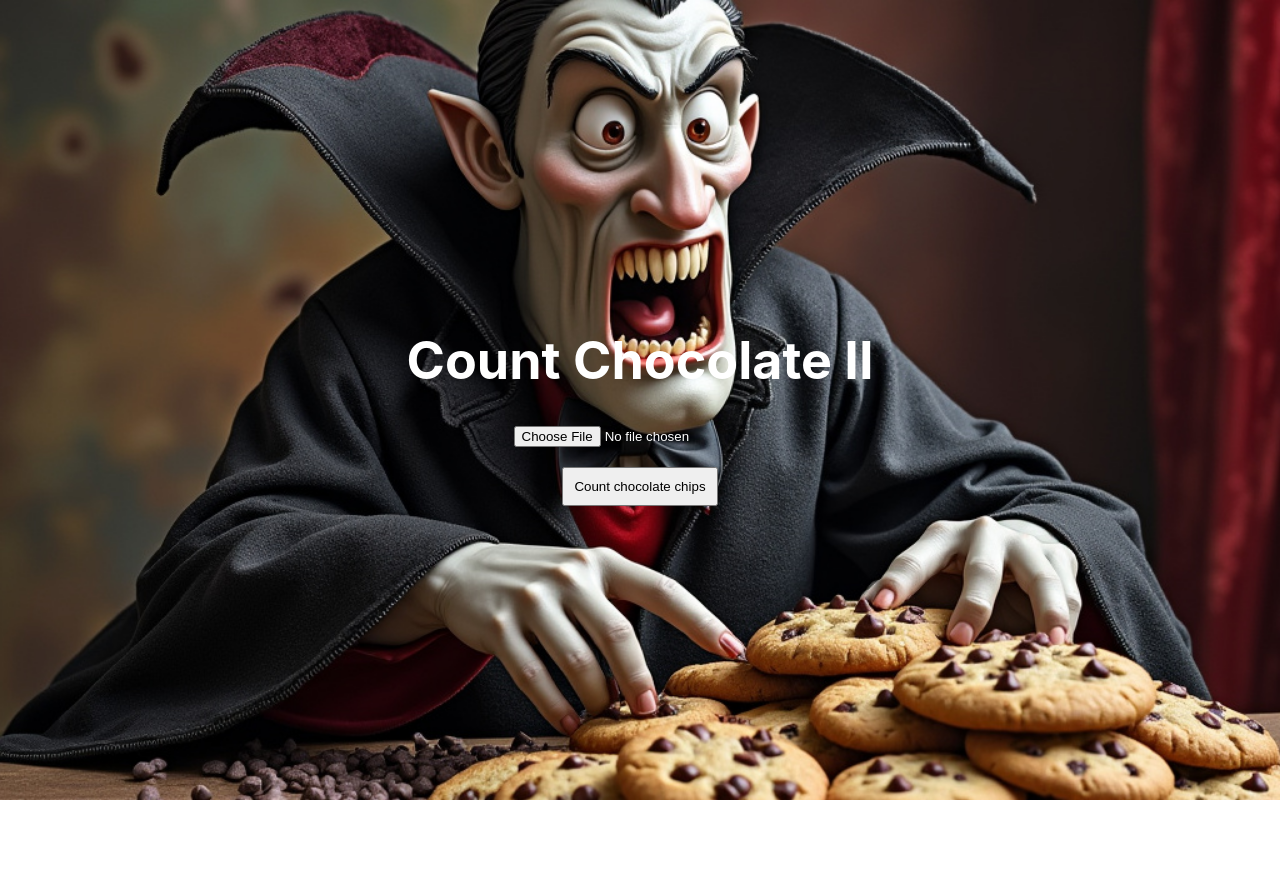
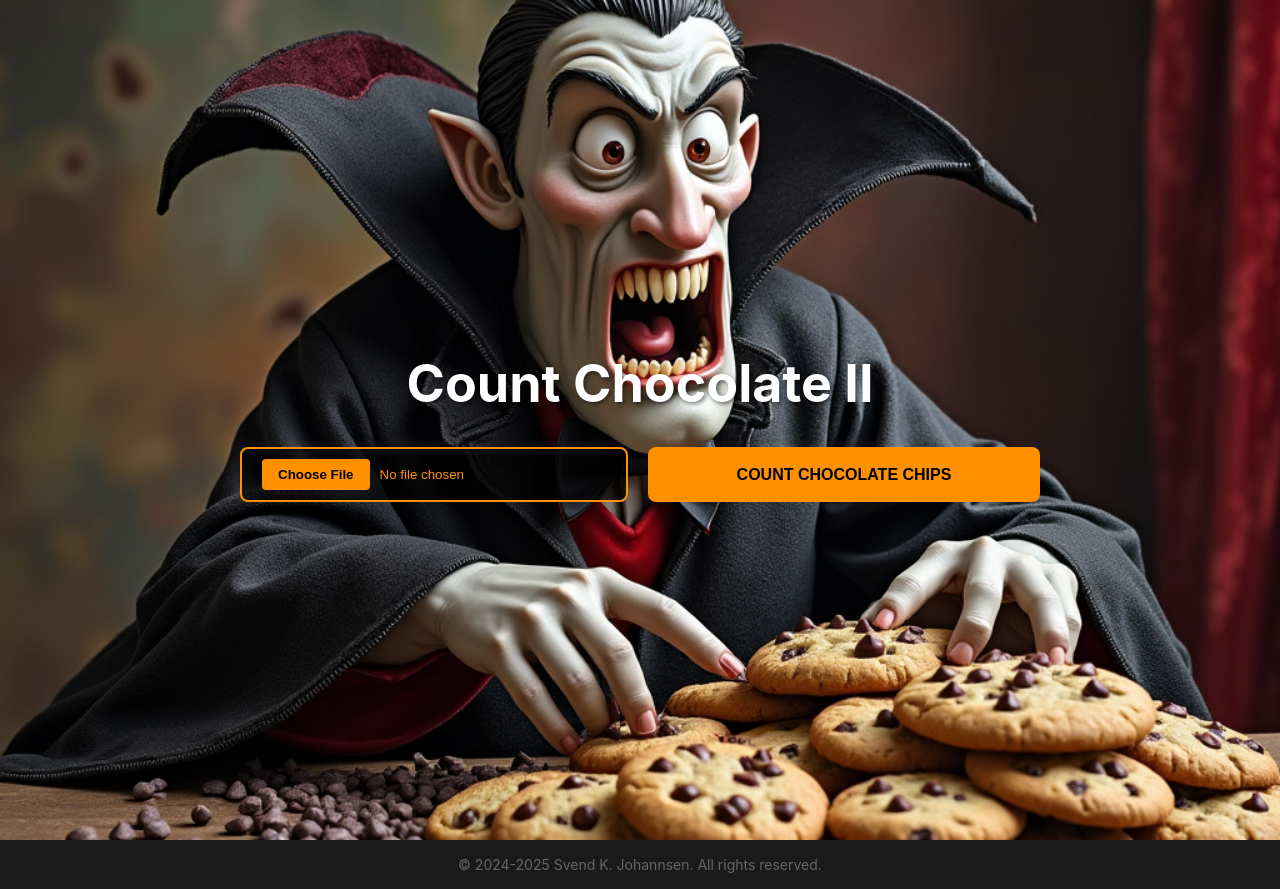
Before and after one commit to svendjo/c6-www, a React (Create React App) app: page / in a window 1280 px wide. Before the commit the page ends 800 px from the top, so only its background shows below. Built offline with nearby package versions, Linux system fonts and the light colour scheme.

Commit message:
Use classification model. Updated design.

```diff
--- a/src/App.css
+++ b/src/App.css
@@ -1,16 +1,5 @@
 .App {
   text-align: center;
-}
-
-.App-logo {
-  height: 40vmin;
-  pointer-events: none;
-}
-
-@media (prefers-reduced-motion: no-preference) {
-  .App-logo {
-    animation: App-logo-spin infinite 20s linear;
-  }
 }
 
 .App-header {
@@ -25,17 +14,122 @@
   justify-content: center;
   font-size: calc(10px + 2vmin);
   color: white;
+  padding: 20px;
 }
 
-.App-link {
-  color: #61dafb;
+.footer {
+  background-color: #1a1a1a;
+  color: #666666;
+  padding: 1rem;
+  text-align: center;
+  font-size: 0.875rem;
+  margin-top: auto;
 }
 
-@keyframes App-logo-spin {
-  from {
-    transform: rotate(0deg);
-  }
-  to {
-    transform: rotate(360deg);
-  }
+h1 {
+  text-shadow: 2px 2px 4px rgba(0, 0, 0, 0.5);
+  margin-bottom: 2rem;
 }
+
+/* Controls container for side-by-side layout */
+.controls-container {
+  display: flex;
+  gap: 20px;
+  width: 100%;
+  max-width: 800px;
+  padding: 0 20px;
+  margin-bottom: 20px;
+  justify-content: center;
+  flex-wrap: wrap;
+}
+
+/* Custom file input styling */
+input[type="file"] {
+  background: rgba(0, 0, 0, 0.7);
+  color: #ff9100;
+  padding: 10px 20px;
+  border: 2px solid #ff9100;
+  border-radius: 8px;
+  cursor: pointer;
+  flex: 1;
+  min-width: 200px;
+  max-width: 400px;
+}
+
+input[type="file"]::-webkit-file-upload-button {
+  background: #ff9100;
+  color: black;
+  padding: 8px 16px;
+  border: none;
+  border-radius: 4px;
+  cursor: pointer;
+  margin-right: 10px;
+  font-weight: bold;
+}
+
+/* Button styling */
+button {
+  background: #ff9100;
+  color: black;
+  padding: 12px 24px;
+  border: none;
+  border-radius: 8px;
+  font-weight: bold;
+  cursor: pointer;
+  transition: all 0.3s ease;
+  text-transform: uppercase;
+  font-size: 1rem;
+  flex: 1;
+  min-width: 200px;
+  max-width: 400px;
+}
+
+button:hover {
+  background: #ff6d00;
+  transform: scale(1.05);
+  box-shadow: 0 0 15px rgba(255, 145, 0, 0.5);
+}
+
+/* Image container */
+.image-container {
+  margin: 1rem 0;
+  background: rgba(0, 0, 0, 0.7);
+  padding: 10px;
+  border-radius: 8px;
+  border: 2px solid #ff9100;
+  width: 80%;
+  max-width: 800px;
+}
+
+.image {
+  max-width: 100%;
+  max-height: 300px;
+  border-radius: 4px;
+  display: block;
+  margin: 0 auto;
+}
+
+/* Result bubble container */
+.result-bubble-container {
+  width: 100%;
+  display: flex;
+  justify-content: center;
+  margin-bottom: 2rem;
+}
+
+/* Result bubble */
+.result-bubble {
+  background-color: rgba(0, 0, 0, 0.8);
+  color: #ff9100;
+  padding: 20px;
+  border-radius: 15px;
+  max-width: 300px;
+  border: 2px solid #ff9100;
+  box-shadow: 0 0 15px rgba(255, 145, 0, 0.3);
+}
+
+.result-bubble-text {
+  font-size: 18px;
+  margin: 0;
+  font-weight: bold;
+}
--- a/src/App.js
+++ b/src/App.js
@@ -1,9 +1,20 @@
 import React, { useState } from 'react';
 import './App.css';
 
+const ResultBubble = ({ text }) => {
+  return (
+    <div className="result-bubble-container">
+      <div className="result-bubble">
+        <p className="result-bubble-text">{text}</p>
+      </div>
+    </div>
+  );
+};
+
 function App() {
   const [image, setImage] = useState(null);
-  const [prediction, setPrediction] = useState(null);
+  const [result, setResult] = useState(null);
+  const [resultText, setResultText] = useState(null);
 
   const handleImageUpload = (e) => {
     const file = e.target.files[0];
@@ -24,7 +35,6 @@ function App() {
     formData.append('file', blob, 'image.jpg');
 
     try {
-      // curl -X POST https://22y7kxtymk.us-west-2.awsapprunner.com/predict -F 'file=@/Users/svend/Coursera/tensorflow-1-public/C6/prediction.jpg'
       const response = await fetch('https://22y7kxtymk.us-west-2.awsapprunner.com/predict', {
         method: 'POST',
         body: formData,
@@ -35,10 +45,12 @@ function App() {
       }
 
       const data = await response.json();
-      setPrediction(data.prediction); // Assuming the API returns a prediction in a 'prediction' field
+      setResult(data.prediction);
+      setResultText(data.prediction_text);
     } catch (error) {
       console.error('Error:', error);
-      setPrediction('Error in prediction');
+      setResult(0);
+      setResultText('The count regretfully cannot be made at this time');
     }
   };
 
@@ -54,25 +66,39 @@ function App() {
     return new Blob([u8arr], { type: mime });
   }
 
+  const getPredictionMessage = () => {
+    if (!result || !resultText) return null;
+
+    if (resultText === "Cookie") {
+      return `There are ${Math.round(result)} chocolate chips in the cookie.`;
+    } else {
+      return "That is not a cookie!";
+    }
+  };
+
   return (
-    <div className='App'>
-      <header className='App-header'>
-      <h1>Count Chocolate II</h1>
-      <input type="file" accept="image/jpeg" onChange={handleImageUpload} />
-      {image && (
-        <div>
-          <h2>Uploaded Image:</h2>
-          <img src={image} alt="Uploaded" style={{ maxWidth: '100%', maxHeight: '300px' }} />
+    <div className="App">
+      <header className="App-header">
+        <h1>Count Chocolate II</h1>
+
+        {result !== null && resultText !== null && (
+          <ResultBubble text={getPredictionMessage()} />
+        )}
+
+        <div className="controls-container">
+          <input type="file" accept="image/jpeg" onChange={handleImageUpload} />
+          <button onClick={handleSubmit}>Count chocolate chips</button>
         </div>
-      )}
-      <button onClick={handleSubmit} style={{ marginTop: '20px', padding: '10px' }}>Count chocolate chips</button>
-      {prediction !== null && (
-        <div style={{ marginTop: '20px' }}>
-          <h2>Result:</h2>
-          <p>{prediction}</p>
-        </div>
-      )}
+
+        {image && (
+          <div className="image-container">
+            <img src={image} alt="Uploaded" className="image" />
+          </div>
+        )}
       </header>
+      <footer className="footer">
+        © 2024-2025 Svend K. Johannsen. All rights reserved.
+      </footer>
     </div>
   );
 }
```
Also changed, not shown: 1 other file (tests, documents, lock files or other folders).
